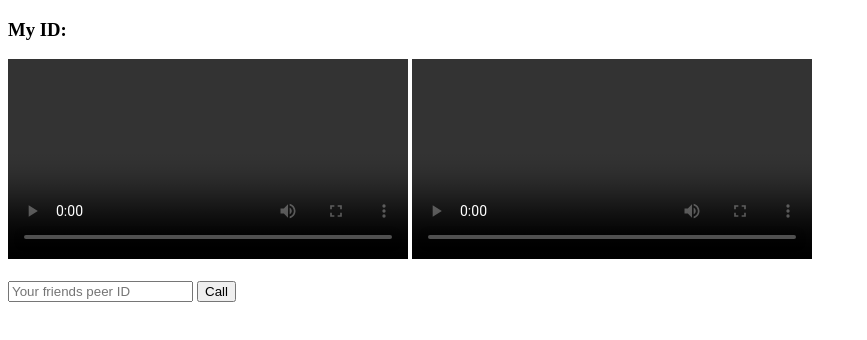
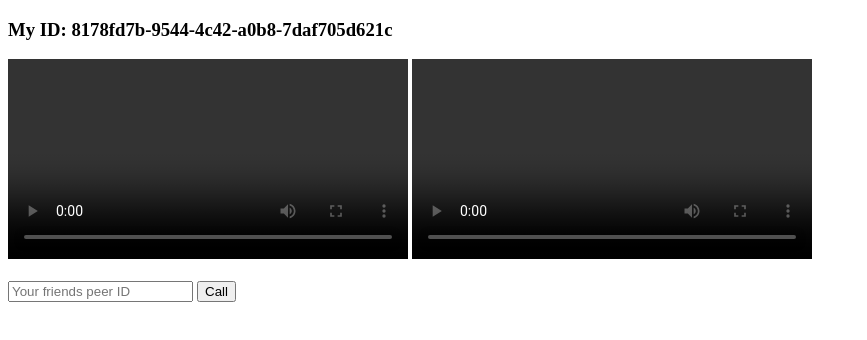
Before and after one commit to Afael/siliwangi.github.io, a plain HTML site: page index.html in a window 1280 px wide. Shown: the whole page, without its empty margins (0-867 px from the left). Drawn offline with Linux system fonts and the light colour scheme; no server answers.

Commit message:
Update index.html

```diff
--- a/index.html
+++ b/index.html
@@ -19,5 +19,5 @@
         <button id="btnCall">Call</button>
     </div>
 </body>
-<!-- <script src="dist/bundle.js"></script> -->
+<script src="dist/bundle.js"></script>
 </html>
```
